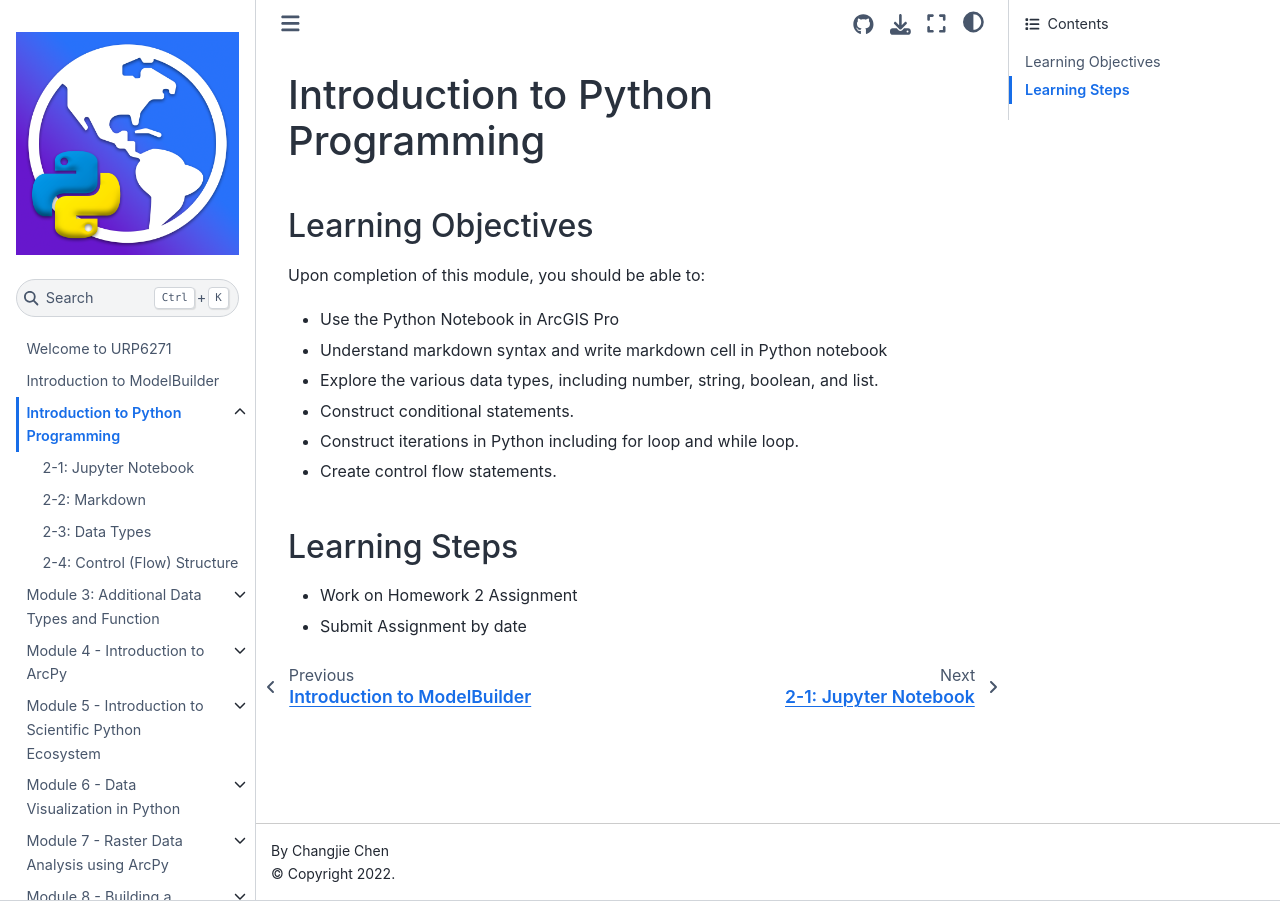
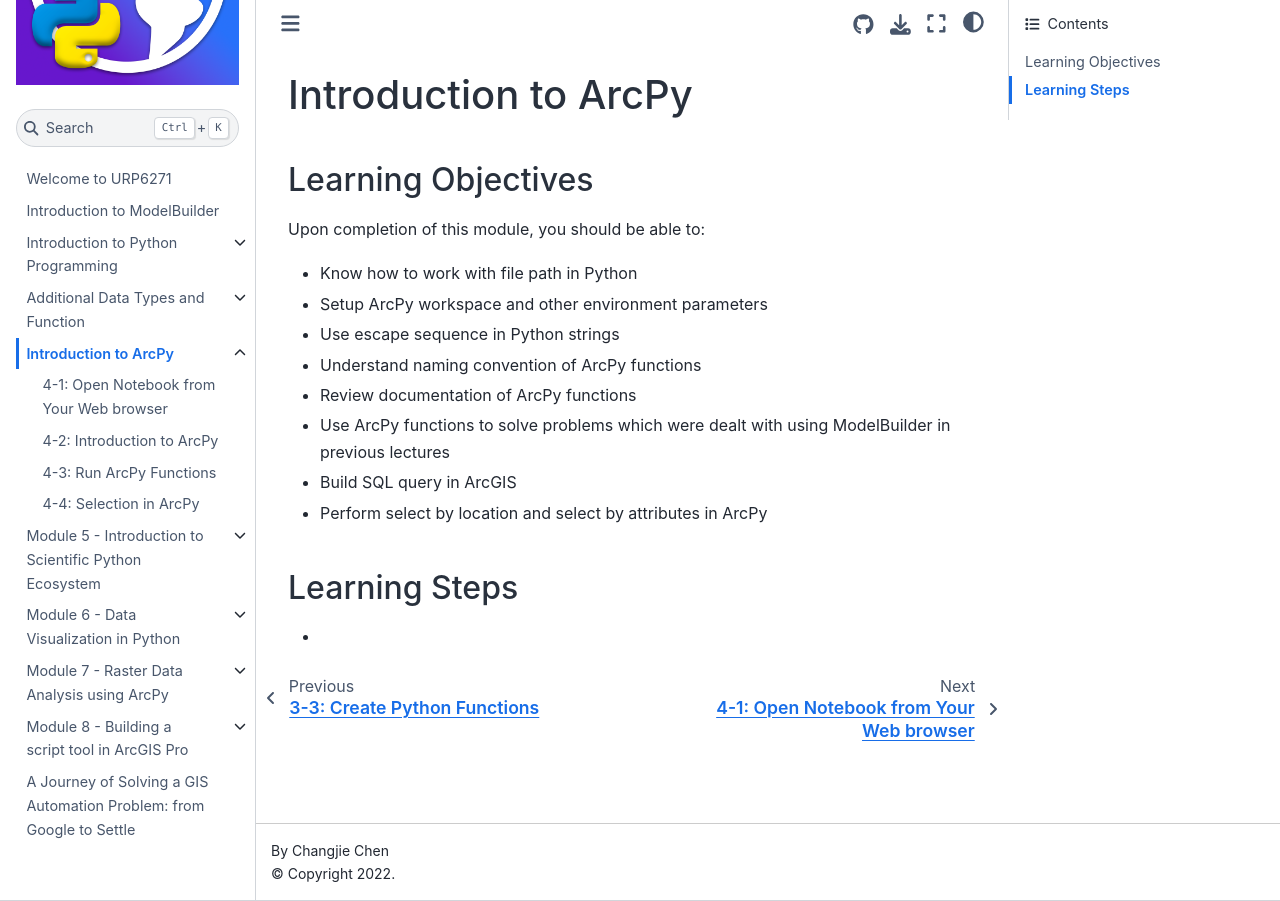
Before and after one commit to chjch/gisautomation, a Jupyter Book: the page built from docs/modules/4-0ArcPy_Landing.ipynb, in a window 1280 px wide. Built offline with Jupyter Book 1.0.4 settings and Sphinx 7.4.7 and the Sphinx Book theme 1.1.4, drawn with Linux system fonts in a browser that asks for light colours.

Commit message:
edit module 3 & 4 sidebar, create landing pages

```diff
--- a/docs/_toc.yml
+++ b/docs/_toc.yml
@@ -4,20 +4,23 @@
 root: intro
 chapters:
 - file: modules/1-1._Intro_to_ModelBuilder
-- file: modules/2-0Intro_to_Python
+- file: modules/2-0Python_Landing
   sections:
   - file: modules/2-1._Python_Notebook
   - file: modules/2-2._Markdown
   - file: modules/2-3._Data_Types
   - file: modules/2-4._Control_Structure
-- file: modules/3-1._More_Data_Types_in_Python
+- file: modules/3-0Data_Types_Landing
   sections:
+  - file: modules/3-1._More_Data_Types_in_Python
   - file: modules/3-2._Control_Flow_and_Exception
   - file: modules/3-3._Python_Function
-- file: modules/4-1._ArcPy_Basics
+- file: modules/4-0ArcPy_Landing
   sections:
-  - file: modules/4-2._Running_ArcPy_functions
-  - file: modules/4-3._Using_ArcPy_to_Select
+  - file: modules/4-1._Open_Notebook_from_Browser
+  - file: modules/4-2._ArcPy_Basics
+  - file: modules/4-3._Running_ArcPy_functions
+  - file: modules/4-4._Using_ArcPy_to_Select
 - file: modules/5-1._Intro_to_NumPy
   sections:
   - file: modules/5-2._Intro_to_Pandas
```
Also changed, not shown: docs/modules/2-0Python_Landing.ipynb (added), docs/modules/3-0Data_Types_Landing.ipynb (added), docs/modules/3-1._More_Data_Types_in_Python.ipynb, docs/modules/3-2._Control_Flow_and_Exception.ipynb, docs/modules/3-3._Python_Function.ipynb, docs/modules/4-0ArcPy_Landing.ipynb, docs/modules/4-1._Open_Notebook_from_Browser.ipynb, docs/modules/4-2._ArcPy_Basics.ipynb, docs/modules/4-3._Running_ArcPy_functions.ipynb, docs/modules/4-4._Using_ArcPy_to_Select.ipynb.
